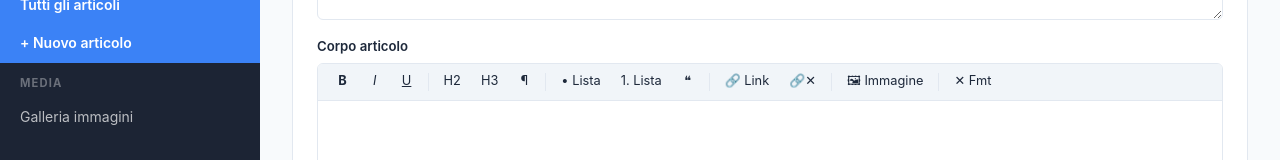
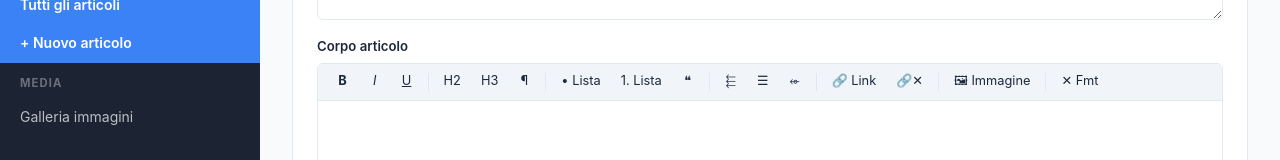
Before and after one commit to Gutime26/gutime, a React (Vite) app: page /admin/news/new in a window 1280 px wide. Shown: the part 506-666 px from the top of the page. Built offline with nearby package versions, Linux system fonts and the light colour scheme; sample sign-in values are in the browser's storage.

Commit message:
WYSIWYG: aggiunti pulsanti allineamento testo (sinistra, centro, destra)
Co-Authored-By: Claude Sonnet 4.6 <noreply@anthropic.com>

```diff
--- a/src/admin/components/RichTextEditor.jsx
+++ b/src/admin/components/RichTextEditor.jsx
@@ -95,6 +95,10 @@ export default function RichTextEditor({ value, onChange, label }) {
           <button type="button" title="Elenco numerato" onMouseDown={e => { e.preventDefault(); exec('insertOrderedList') }}>1. Lista</button>
           <button type="button" title="Citazione" onMouseDown={e => { e.preventDefault(); exec('formatBlock', 'blockquote') }}>❝</button>
           <span className="rte-sep" />
+          <button type="button" title="Allinea a sinistra" onMouseDown={e => { e.preventDefault(); exec('justifyLeft') }}>⬱</button>
+          <button type="button" title="Centra" onMouseDown={e => { e.preventDefault(); exec('justifyCenter') }}>☰</button>
+          <button type="button" title="Allinea a destra" onMouseDown={e => { e.preventDefault(); exec('justifyRight') }}>⬰</button>
+          <span className="rte-sep" />
           <button type="button" title="Inserisci link" onMouseDown={handleLink}>🔗 Link</button>
           <button type="button" title="Rimuovi link" onMouseDown={e => { e.preventDefault(); exec('unlink') }}>🔗✕</button>
           <span className="rte-sep" />
```
